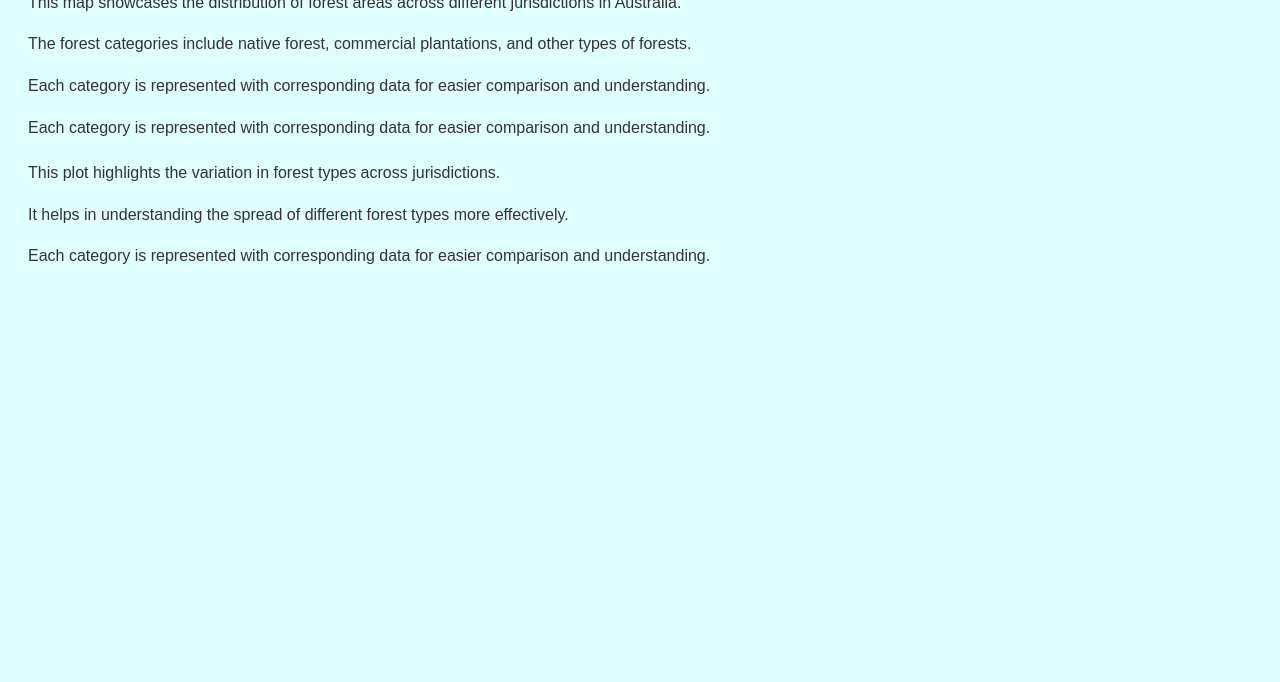
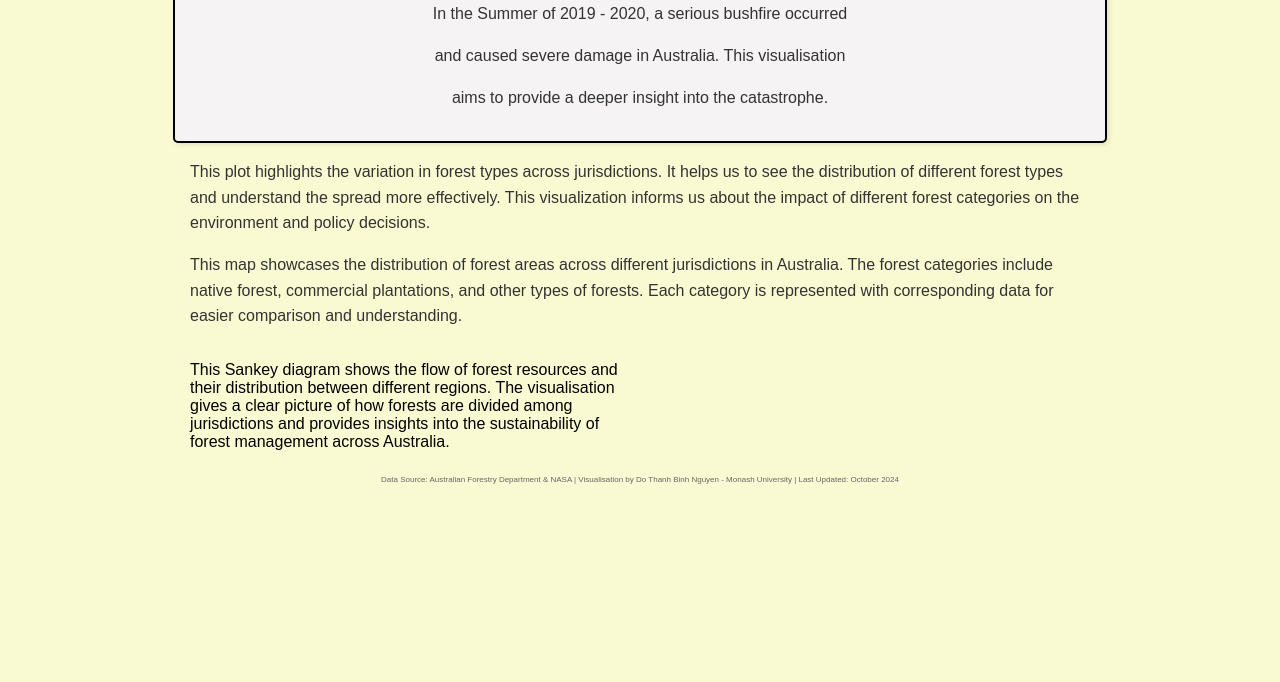
Before and after one commit to EdenNguyenDo/Data-Visualization-II, a plain HTML site: page index.html in a window 1280 px wide. Shown: the part 118-800 px from the top of the page. Drawn offline with Linux system fonts and the light colour scheme; a script that the page names is missing.

Commit message:
Update index.html

```diff
--- a/index.html
+++ b/index.html
@@ -8,50 +8,136 @@
   <script src="https://cdn.jsdelivr.net/npm/vega-embed@6"></script>
   <style>
     body {
-      background-color: lightcyan; /* Setting background color to light cyan */
-      font-family: Arial, sans-serif; /* Adding a clean, simple font */
-      padding: 20px;
+      background-color: lightgoldenrodyellow;
+      font-family: Arial, sans-serif;
+      padding: 20px 80px; /* Increase padding on left and right to make the layout thinner */
     }
 
-    #map1, #plot1 {
+    /* Header Box Styles */
+    .header-box {
+      background-color: #f5f3f3;
+      border: 2px solid black;
+      padding: 15px; /* Reduce padding inside the box */
+      text-align: center;
       margin-bottom: 20px;
+      border-radius: 5px;
+      box-shadow: 2px 2px 5px rgba(0, 0, 0, 0.1);
+      max-width: 900px; /* Set maximum width */
+      margin: 0 auto; /* Center the header box */
     }
 
+    .header-box h1 {
+      font-size: 32px; /* Reduce font size */
+      font-weight: bold;
+      margin-bottom: 10px;
+    }
+
+    .header-box p {
+      font-size: 16px; /* Reduce paragraph font size */
+      color: #333;
+      line-height: 1.6;
+    }
+
+    /* Plot and Map Centering */
+    #plot1, #map1, #plot2 {
+      margin-bottom: 20px;
+      max-width: 900px; /* Set a max width */
+      margin: 0 auto; /* Center plots and map */
+    }
+
+    /* Placeholder text styles */
     .placeholder-text {
       margin-top: 10px;
+      margin-bottom: 20px;
       color: #333;
       line-height: 1.6;
+      max-width: 900px; /* Center text and paragraphs */
+      margin: 0 auto;
+    }
+
+    /* Flex container for sankey and description */
+    .sankey-paragraph-container {
+      display: flex;
+      justify-content: space-between;
+      margin-bottom: 20px;
+      max-width: 900px;
+      margin: 0 auto;
+    }
+
+    #plot2 {
+      width: 48%;
+    }
+
+    .sankey-description {
+      width: 48%;
+    }
+
+    /* Meta data styling */
+    .meta-data {
+      font-size: 8px;
+      text-align: center;
+      margin-top: 20px;
+      color: #666;
+      max-width: 900px; /* Center meta data */
+      margin: 0 auto;
     }
   </style>
 </head>
 <body>
 
-  <h1>FIT3179 - Visualisation 2</h1>
+  <!-- Header Box -->
+  <div class="header-box">
+    <h1>AUSTRALIA BUSHFIRE - Black Summer</h1>
+    <p>In the Summer of 2019 - 2020, a serious bushfire occurred</p>
+    <p>and caused severe damage in Australia. This visualisation</p>
+    <p>aims to provide a deeper insight into the catastrophe.</p>
+  </div>
+
+  <!-- Plot 1 (Lollipop) -->
+  <div id="plot1"></div>
+
+  <!-- Paragraph about Plot 1 -->
+  <div class="placeholder-text">
+    <p>This plot highlights the variation in forest types across jurisdictions. It helps us to see the distribution of different forest types and understand the spread more effectively. This visualization informs us about the impact of different forest categories on the environment and policy decisions.</p>
+  </div>
 
   <!-- Map Visualization -->
   <div id="map1"></div>
+
+  <!-- Paragraph about Map -->
   <div class="placeholder-text">
-    <p>This map showcases the distribution of forest areas across different jurisdictions in Australia.</p>
-    <p>The forest categories include native forest, commercial plantations, and other types of forests.</p>
-    <p>Each category is represented with corresponding data for easier comparison and understanding.</p>
-    <p>Each category is represented with corresponding data for easier comparison and understanding.</p>
+    <p>This map showcases the distribution of forest areas across different jurisdictions in Australia. The forest categories include native forest, commercial plantations, and other types of forests. Each category is represented with corresponding data for easier comparison and understanding.</p>
   </div>
 
-  <!-- Plot Visualization -->
-  <div id="plot1"></div>
-  <div class="placeholder-text">
-    <p>This plot highlights the variation in forest types across jurisdictions.</p>
-    <p>It helps in understanding the spread of different forest types more effectively.</p>
-    <p>Each category is represented with corresponding data for easier comparison and understanding.</p>
+  <!-- Two-column layout: Paragraph on the left, Sankey on the right -->
+  <div class="sankey-paragraph-container">
+    <div class="sankey-description">
+      <p>This Sankey diagram shows the flow of forest resources and their distribution between different regions. The visualisation gives a clear picture of how forests are divided among jurisdictions and provides insights into the sustainability of forest management across Australia.</p>
+    </div>
+    <div id="plot2"></div>
+  </div>
+
+  <!-- Meta data -->
+  <div class="meta-data">
+    <p>Data Source: Australian Forestry Department & NASA | Visualisation by Do Thanh Binh Nguyen - Monash University | Last Updated: October 2024</p>
   </div>
 
   <script>
-    vegaEmbed('#map1', "map.vg.json").then(function(result) {
-      // Access the Vega view instance (https://vega.github.io/vega/docs/api/view/) as result.view
+    // Embed Plot 1 (Lollipop)
+    vegaEmbed('#plot1', "js/lollipop.vg.json").then(function(result) {
+      console.log("Plot 1 successfully loaded");
+    }).catch(function(error) {
+      console.error("Error loading Plot 1:", error);
+    });
+
+    // Embed Map
+    vegaEmbed('#map1', "js/map.vg.json").then(function(result) {
+      console.log("Map successfully loaded");
     }).catch(console.error);
 
-    vegaEmbed('#plot1', "plot1.json").then(function(result) {
-      // Access the Vega view instance (https://vega.github.io/vega/docs/api/view/) as result.view
+    // Embed Plot 2 (Sankey)
+    vegaEmbed('#plot2', "js/sankey.vg.json").then(function(result) {
+      console.log("Sankey successfully loaded");
     }).catch(console.error);
   </script>
 
```
